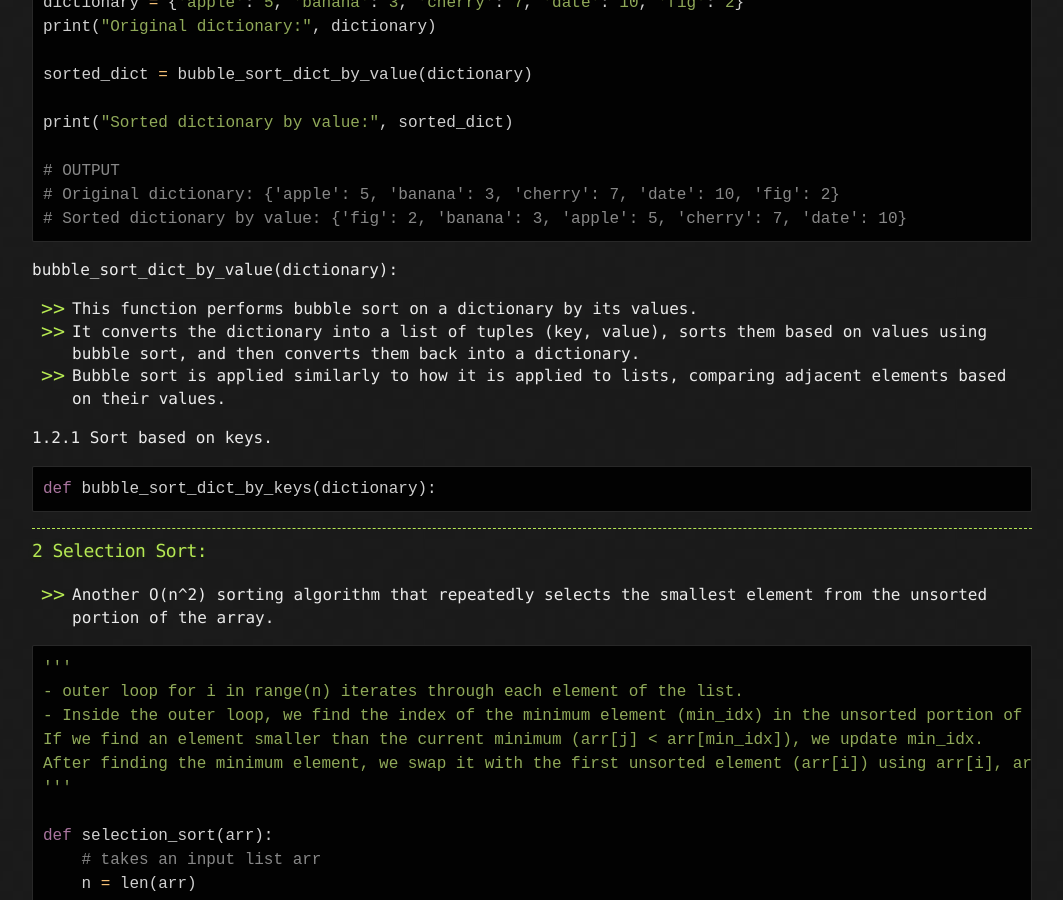
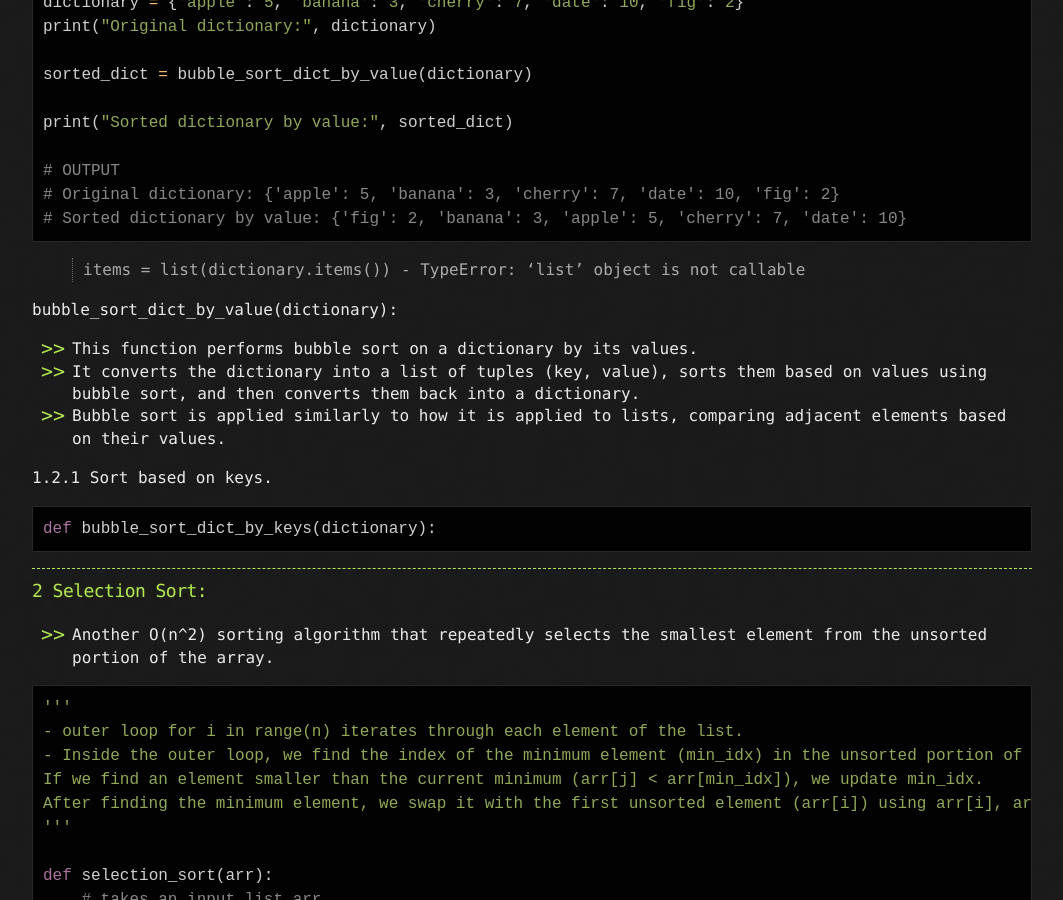
Before and after one commit to sciustechnologia/sciustechnologia.github.io, a Jekyll site: the page built from python/10_algos/1001.md, in a window 1280 px wide and 900 px high, scrolled down 2894 px. Shown: the whole window, without its empty margins (108-1171 px from the left). Built offline with Jekyll 4.4.1, drawn with Linux system fonts in a browser that asks for light colours.

Commit message:
Update 1001.md

````diff
--- a/python/10_algos/1001.md
+++ b/python/10_algos/1001.md
@@ -128,6 +128,8 @@ print("Sorted dictionary by value:", sorted_dict)
 # Original dictionary: {'apple': 5, 'banana': 3, 'cherry': 7, 'date': 10, 'fig': 2}
 # Sorted dictionary by value: {'fig': 2, 'banana': 3, 'apple': 5, 'cherry': 7, 'date': 10}
 ```
+
+> items = list(dictionary.items()) - TypeError: 'list' object is not callable
 
 bubble_sort_dict_by_value(dictionary):
 * This function performs bubble sort on a dictionary by its values.
````
